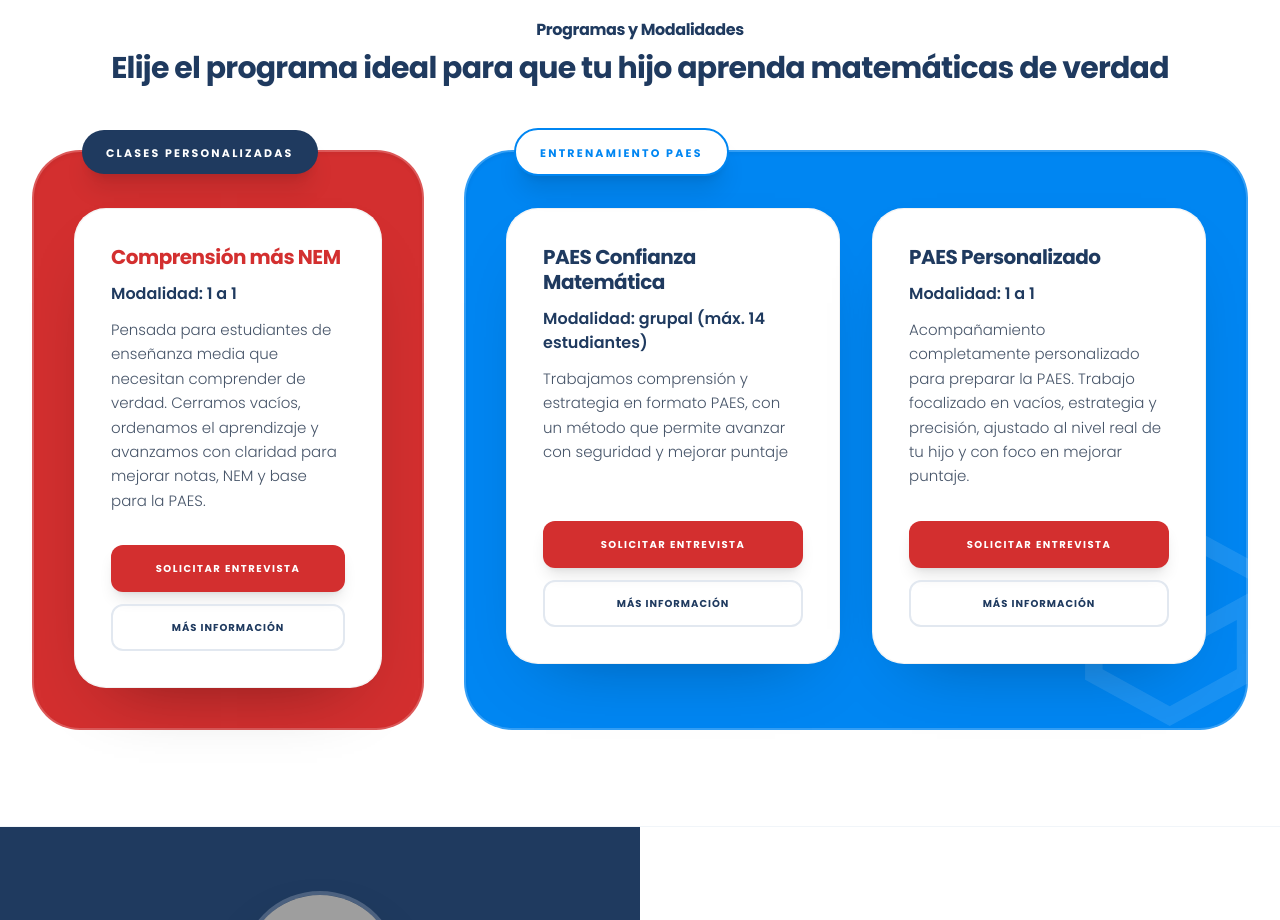
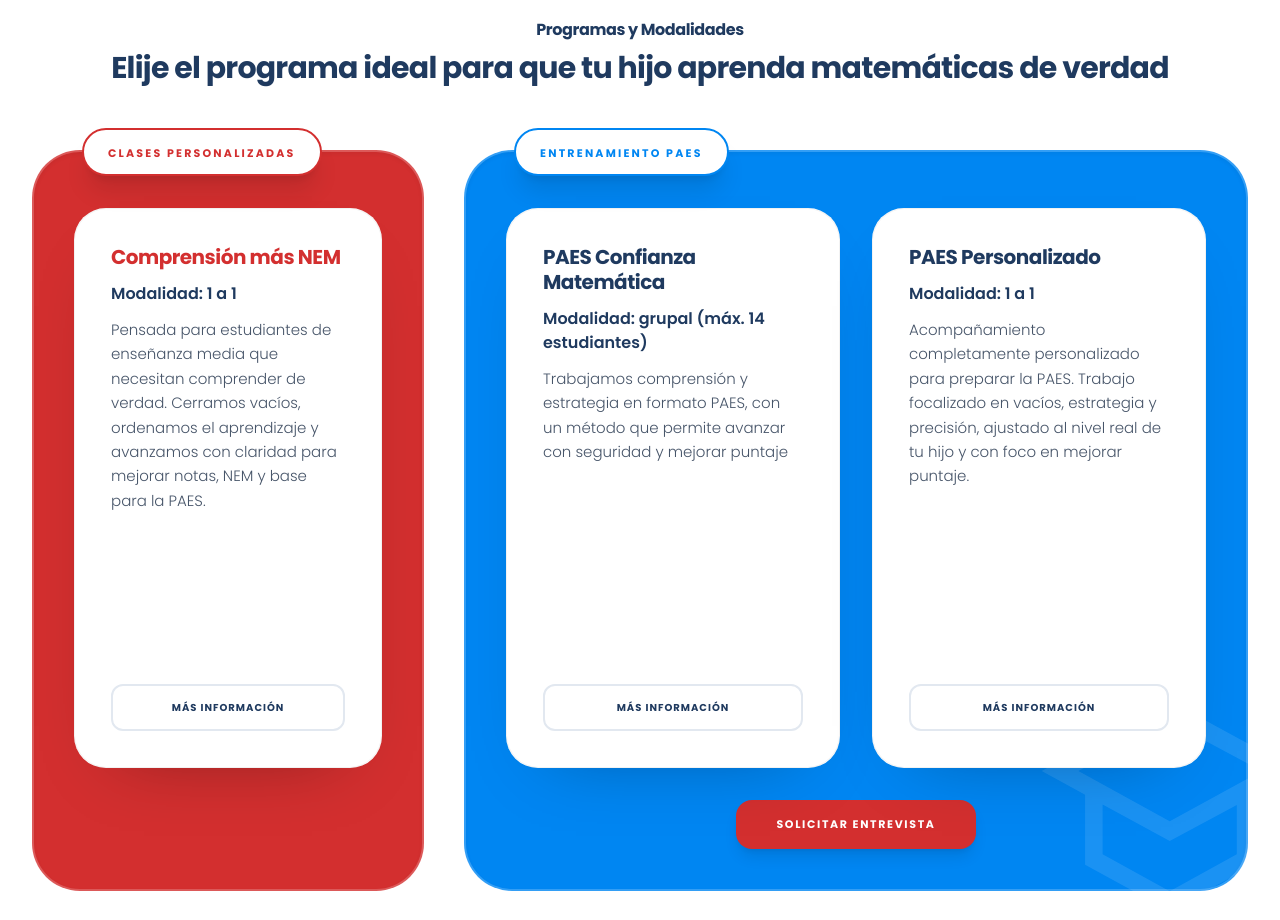
Before and after one commit to Andy-Montes/erikalaprofedemate, a React (Vite) app: page / in a window 1280 px wide. Shown: the part 1880-2800 px from the top of the page. Built offline with nearby package versions, Linux system fonts and the light colour scheme; grey boxes are pictures that could not be loaded.

Commit message:
Update Programs.tsx

```diff
--- a/components/Programs.tsx
+++ b/components/Programs.tsx
@@ -12,7 +12,6 @@
     <section className="py-16 lg:py-24 bg-white scroll-mt-24" id="programas">
       <div className="max-w-7xl mx-auto px-4 sm:px-6 lg:px-8">
 
-        {/* Encabezado (textos EXACTOS solicitados) */}
         <div className="text-center mb-16">
           <span className="text-brandNavy font-bold text-[14px] sm:text-[16px] tracking-tight mb-2 block">
             Programas y Modalidades
@@ -25,22 +24,31 @@
         <div className="flex flex-col lg:flex-row gap-10 items-stretch">
 
           {/* ========================= */}
-          {/* SERVICIO 1: CLASES PERSONALIZADAS */}
+          {/* CLASES PERSONALIZADAS */}
           {/* ========================= */}
           <div className="lg:w-1/3 relative flex flex-col rounded-[3rem] border-2 border-white/20 shadow-inner bg-brandRed">
-            {/* Importante: espacio superior real para que el pill NO se corte */}
             <div className="px-6 sm:px-8 lg:px-10 pt-14 pb-6 sm:pb-8 lg:pb-10 relative">
-              {/* Etiqueta */}
-              <div className="absolute top-0 left-8 sm:left-12 -translate-y-1/2 bg-brandNavy text-white px-6 py-2.5 rounded-full shadow-xl z-20">
+
+              {/* Pill armonizado */}
+              <div className="absolute top-0 left-8 sm:left-12 -translate-y-1/2 bg-white text-brandRed px-6 py-2.5 rounded-full shadow-xl z-20 border-2 border-brandRed">
                 <span className="text-[10px] sm:text-[11px] font-black uppercase tracking-[0.2em]">
                   Clases Personalizadas
                 </span>
               </div>
 
-              {/* Card interna BLANCA (lectura perfecta) */}
-              <div className="relative flex flex-col h-full bg-white rounded-[2rem] shadow-[0_30px_70px_-40px_rgba(0,0,0,0.45)] border border-white/60">
-                {/* Marco interior sutil, no protagonista */}
+              {/* Card blanca WOW (inline, sin variables) */}
+              <div className="group relative flex flex-col h-full bg-white rounded-[2rem] border border-white/70 min-h-[560px]
+                              shadow-[0_28px_70px_-45px_rgba(0,0,0,0.40)]
+                              transition-all duration-500 ease-out transform-gpu will-change-transform
+                              hover:-translate-y-4 hover:scale-[1.03]
+                              hover:shadow-[0_70px_160px_-90px_rgba(0,0,0,0.60)]
+                              active:scale-[0.995]">
+                {/* ring sutil */}
                 <div className="absolute inset-0 rounded-[2rem] ring-1 ring-black/5 pointer-events-none" />
+                {/* shine diagonal */}
+                <div className="absolute -inset-y-8 -left-44 w-44 rotate-12 bg-white/40 blur-xl opacity-0 pointer-events-none
+                                group-hover:opacity-100 group-hover:translate-x-[560px]
+                                transition-all duration-700 ease-out" />
 
                 <div className="relative z-10 p-7 sm:p-9 flex flex-col h-full">
                   <h3 className="text-xl font-black mb-3 text-brandRed leading-tight">
@@ -58,15 +66,11 @@
 
                   <div className="mt-auto space-y-3">
                     <button
-                      onClick={() => onOpenModal(interviewUrl)}
-                      className="block w-full text-center bg-brandRed text-white font-bold text-[9px] sm:text-[10px] uppercase tracking-[0.15em] py-4 rounded-xl hover:bg-red-700 transition-all shadow-lg active:scale-95 whitespace-nowrap px-2"
-                    >
-                      Solicitar Entrevista
-                    </button>
-
-                    <button
                       onClick={() => onOpenModal(infoUrl)}
-                      className="block w-full text-center border-2 border-slate-200 text-brandNavy font-bold text-[9px] sm:text-[10px] uppercase tracking-widest py-3.5 rounded-xl hover:bg-slate-50 transition-all active:scale-95 whitespace-nowrap px-2"
+                      className="block w-full text-center border-2 border-slate-200 text-brandNavy font-bold text-[9px] sm:text-[10px] uppercase tracking-widest
+                                 py-3.5 rounded-xl transition-all whitespace-nowrap px-2
+                                 hover:bg-slate-50 hover:-translate-y-0.5 hover:shadow-[0_18px_40px_-28px_rgba(15,23,42,0.20)]
+                                 active:scale-95"
                     >
                       Más Información
                     </button>
@@ -78,29 +82,34 @@
           </div>
 
           {/* ========================= */}
-          {/* SERVICIO 2: ENTRENAMIENTO PAES */}
+          {/* ENTRENAMIENTO PAES */}
           {/* ========================= */}
           <div className="lg:w-2/3 relative flex flex-col rounded-[3rem] border-2 border-white/20 shadow-inner bg-[#0086f2]">
-            {/* Espacio superior real para que el pill NO se “pierda” ni se corte */}
             <div className="px-6 sm:px-8 lg:px-10 pt-14 pb-6 sm:pb-8 lg:pb-10 relative">
 
-              {/* Etiqueta con BORDE azul para que no se pierda contra el blanco */}
               <div className="absolute top-0 left-8 sm:left-12 -translate-y-1/2 bg-white text-[#0086f2] px-6 py-2.5 rounded-full shadow-xl z-20 border-2 border-[#0086f2]">
                 <span className="text-[10px] sm:text-[11px] font-black uppercase tracking-[0.2em]">
                   Entrenamiento PAES
                 </span>
               </div>
 
-              {/* Decoración ultra sutil (no afecta lectura) */}
               <div className="absolute -bottom-16 -right-16 opacity-[0.10] pointer-events-none">
                 <span className="material-symbols-outlined text-[280px] text-white select-none">school</span>
               </div>
 
-              <div className="relative z-10 grid grid-cols-1 md:grid-cols-2 gap-6 lg:gap-8">
+              <div className="relative z-10 grid grid-cols-1 md:grid-cols-2 gap-6 lg:gap-8 items-stretch">
 
-                {/* MODALIDAD GRUPAL — card BLANCA */}
-                <div className="group relative flex flex-col h-full bg-white rounded-[2rem] shadow-[0_30px_70px_-40px_rgba(0,0,0,0.35)] border border-white/60 transition-all duration-300 hover:-translate-y-1 hover:shadow-[0_45px_95px_-55px_rgba(0,0,0,0.45)]">
+                {/* PAES GRUPAL */}
+                <div className="group relative flex flex-col h-full bg-white rounded-[2rem] border border-white/70 min-h-[560px]
+                                shadow-[0_28px_70px_-45px_rgba(0,0,0,0.35)]
+                                transition-all duration-500 ease-out transform-gpu will-change-transform
+                                hover:-translate-y-4 hover:scale-[1.03]
+                                hover:shadow-[0_70px_160px_-90px_rgba(0,0,0,0.55)]
+                                active:scale-[0.995]">
                   <div className="absolute inset-0 rounded-[2rem] ring-1 ring-black/5 pointer-events-none" />
+                  <div className="absolute -inset-y-8 -left-44 w-44 rotate-12 bg-white/40 blur-xl opacity-0 pointer-events-none
+                                  group-hover:opacity-100 group-hover:translate-x-[560px]
+                                  transition-all duration-700 ease-out" />
 
                   <div className="relative z-10 p-7 sm:p-9 flex flex-col h-full">
                     <h3 className="text-xl font-black mb-3 text-brandNavy leading-tight">
@@ -117,15 +126,11 @@
 
                     <div className="mt-auto space-y-3">
                       <button
-                        onClick={() => onOpenModal(interviewUrl)}
-                        className="block w-full text-center bg-brandRed text-white font-bold text-[9px] sm:text-[10px] uppercase tracking-[0.15em] py-4 rounded-xl hover:bg-red-700 transition-all shadow-lg active:scale-95 whitespace-nowrap px-2"
-                      >
-                        Solicitar Entrevista
-                      </button>
-
-                      <button
                         onClick={() => onOpenModal(infoUrl)}
-                        className="block w-full text-center border-2 border-slate-200 text-brandNavy font-bold text-[9px] sm:text-[10px] uppercase tracking-widest py-3.5 rounded-xl hover:bg-slate-50 transition-all active:scale-95 whitespace-nowrap px-2"
+                        className="block w-full text-center border-2 border-slate-200 text-brandNavy font-bold text-[9px] sm:text-[10px] uppercase tracking-widest
+                                   py-3.5 rounded-xl transition-all whitespace-nowrap px-2
+                                   hover:bg-slate-50 hover:-translate-y-0.5 hover:shadow-[0_18px_40px_-28px_rgba(15,23,42,0.20)]
+                                   active:scale-95"
                       >
                         Más Información
                       </button>
@@ -133,9 +138,17 @@
                   </div>
                 </div>
 
-                {/* MODALIDAD INDIVIDUAL — card BLANCA */}
-                <div className="group relative flex flex-col h-full bg-white rounded-[2rem] shadow-[0_30px_70px_-40px_rgba(0,0,0,0.35)] border border-white/60 transition-all duration-300 hover:-translate-y-1 hover:shadow-[0_45px_95px_-55px_rgba(0,0,0,0.45)]">
+                {/* PAES 1:1 */}
+                <div className="group relative flex flex-col h-full bg-white rounded-[2rem] border border-white/70 min-h-[560px]
+                                shadow-[0_28px_70px_-45px_rgba(0,0,0,0.35)]
+                                transition-all duration-500 ease-out transform-gpu will-change-transform
+                                hover:-translate-y-4 hover:scale-[1.03]
+                                hover:shadow-[0_70px_160px_-90px_rgba(0,0,0,0.55)]
+                                active:scale-[0.995]">
                   <div className="absolute inset-0 rounded-[2rem] ring-1 ring-black/5 pointer-events-none" />
+                  <div className="absolute -inset-y-8 -left-44 w-44 rotate-12 bg-white/40 blur-xl opacity-0 pointer-events-none
+                                  group-hover:opacity-100 group-hover:translate-x-[560px]
+                                  transition-all duration-700 ease-out" />
 
                   <div className="relative z-10 p-7 sm:p-9 flex flex-col h-full">
                     <h3 className="text-xl font-black mb-3 text-brandNavy leading-tight">
@@ -152,15 +165,11 @@
 
                     <div className="mt-auto space-y-3">
                       <button
-                        onClick={() => onOpenModal(interviewUrl)}
-                        className="block w-full text-center bg-brandRed text-white font-bold text-[9px] sm:text-[10px] uppercase tracking-[0.15em] py-4 rounded-xl hover:bg-red-700 transition-all shadow-lg active:scale-95 whitespace-nowrap px-2"
-                      >
-                        Solicitar Entrevista
-                      </button>
-
-                      <button
                         onClick={() => onOpenModal(infoUrl)}
-                        className="block w-full text-center border-2 border-slate-200 text-brandNavy font-bold text-[9px] sm:text-[10px] uppercase tracking-widest py-3.5 rounded-xl hover:bg-slate-50 transition-all active:scale-95 whitespace-nowrap px-2"
+                        className="block w-full text-center border-2 border-slate-200 text-brandNavy font-bold text-[9px] sm:text-[10px] uppercase tracking-widest
+                                   py-3.5 rounded-xl transition-all whitespace-nowrap px-2
+                                   hover:bg-slate-50 hover:-translate-y-0.5 hover:shadow-[0_18px_40px_-28px_rgba(15,23,42,0.20)]
+                                   active:scale-95"
                       >
                         Más Información
                       </button>
@@ -169,6 +178,20 @@
                 </div>
 
               </div>
+
+              {/* CTA único entrevista */}
+              <div className="mt-8 flex justify-center">
+                <button
+                  onClick={() => onOpenModal(interviewUrl)}
+                  className="text-center bg-brandRed text-white font-bold text-[10px] sm:text-[11px] uppercase tracking-[0.15em]
+                             py-4 px-10 rounded-2xl transition-all shadow-lg whitespace-nowrap
+                             hover:bg-red-700 hover:-translate-y-0.5 hover:shadow-[0_22px_45px_-25px_rgba(220,38,38,0.85)]
+                             active:scale-95"
+                >
+                  Solicitar Entrevista
+                </button>
+              </div>
+
             </div>
           </div>
 
```
